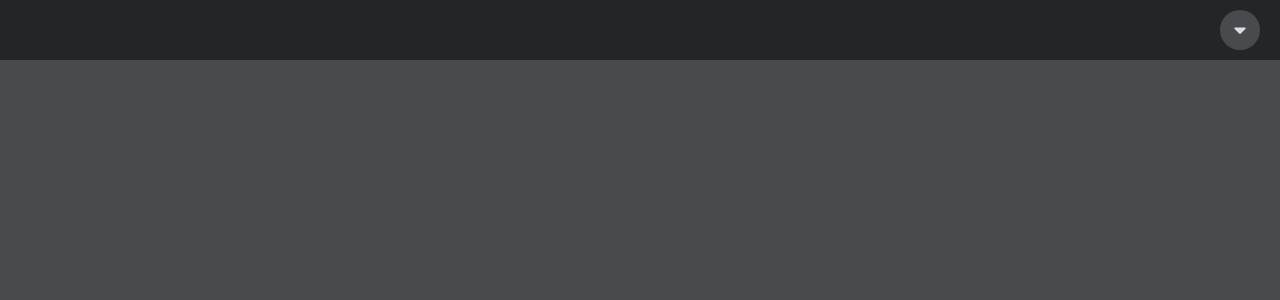
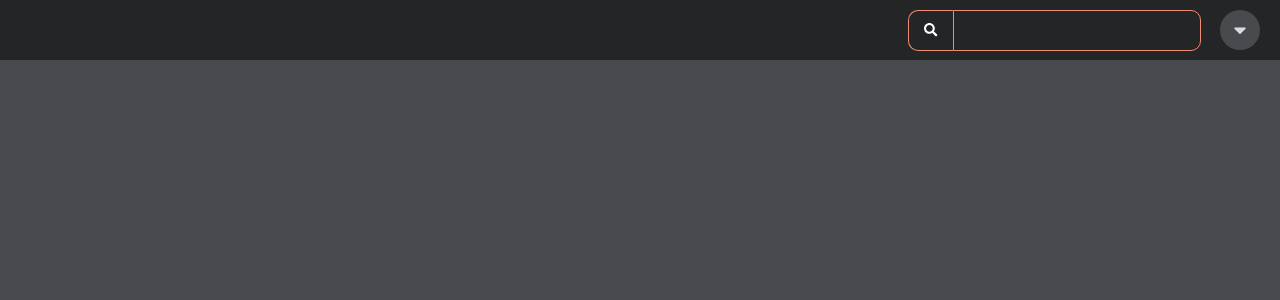
Before and after one commit to 007Sancheti/Weather-forecast, a React (Create React App) app: page / in a window 1280 px wide. Shown: the top 300 px of the page. Built offline with nearby package versions, Linux system fonts and the light colour scheme.

Commit message:
search bar added

```diff
--- a/package.json
+++ b/package.json
@@ -3,6 +3,9 @@
   "version": "0.1.0",
   "private": true,
   "dependencies": {
+    "@fortawesome/fontawesome-svg-core": "^1.2.36",
+    "@fortawesome/free-solid-svg-icons": "^5.15.4",
+    "@fortawesome/react-fontawesome": "^0.1.15",
     "@testing-library/jest-dom": "^5.11.4",
     "@testing-library/react": "^11.1.0",
     "@testing-library/user-event": "^12.1.10",
--- a/src/App.js
+++ b/src/App.js
@@ -6,6 +6,7 @@ import { ReactComponent as BoltIcon } from './assets/icon-buttons/bolt.svg';
 import { ReactComponent as ThemeIcon } from './assets/icon-buttons/theme.svg';
 import { ReactComponent as LightIcon } from './assets/icon-buttons/light.svg';
 import DropdownMenu from './components/nav-bar/dropdown-menu.component';
+import SearchBar from './components/search-bar/search-bar.component';
 import React, { useState } from 'react';
 
 const initialItems = [
@@ -50,6 +51,7 @@ function App() {
         >
             <div className='App'>
                 <NavBar>
+                    <SearchBar />
                     <NavItem
                         icon={<CaretIcon />}
                         render={(dropdownRef) => (
--- a/src/components/nav-bar/nav-bar.css
+++ b/src/components/nav-bar/nav-bar.css
@@ -10,4 +10,5 @@
     height: 100%;
     display: flex;
     justify-content: flex-end;
+    align-items: center;
 }
--- /dev/null
+++ b/src/components/search-bar/search-bar.component.jsx
@@ -0,0 +1,40 @@
+import React from 'react';
+import { FontAwesomeIcon } from '@fortawesome/react-fontawesome';
+import { faSearch } from '@fortawesome/free-solid-svg-icons';
+
+import './search-bar.css';
+
+class SearchBar extends React.Component {
+    handleChange = (event) => {
+        this.props.onSearchChange(event.target.value);
+    };
+
+    handleSubmit = (event) => {
+        event.preventDefault();
+        this.props.onFormSubmit();
+    };
+
+    render() {
+        const searchValue = this.props.searchValue;
+
+        return (
+            <div className='search-bar'>
+                <form className='search-form' onSubmit={this.handleSubmit}>
+                    <button className='search-form__btn' type='submit'>
+                        <FontAwesomeIcon icon={faSearch} color='white' />
+                    </button>
+                    <input
+                        className='search-form__input'
+                        type='text'
+                        id='searchBox'
+                        name='searchBox'
+                        value={searchValue}
+                        onChange={this.handleChange}
+                    />
+                </form>
+            </div>
+        );
+    }
+}
+
+export default SearchBar;
--- /dev/null
+++ b/src/components/search-bar/search-bar.css
@@ -0,0 +1,32 @@
+.search-form {
+    display: flex;
+    margin: auto 15px;
+}
+
+.search-form__input,
+.search-form__btn {
+    background: transparent;
+}
+
+.search-form__input {
+    outline: none;
+    flex-grow: 1;
+    height: 25px;
+    border: 1px solid var(--bg-accent3);
+    border-radius: 10px;
+    padding: 7px;
+    font-size: 18px;
+    font-weight: 500;
+    color: var(--text-color);
+    border-top-left-radius: 0;
+    border-bottom-left-radius: 0;
+}
+
+.search-form__btn {
+    width: 45px;
+    border: 1px solid var(--bg-accent3);
+    border-radius: 10px;
+    border-right: 0px;
+    border-top-right-radius: 0px;
+    border-bottom-right-radius: 0px;
+}
--- a/src/index.css
+++ b/src/index.css
@@ -17,6 +17,7 @@ code {
     --bg: #242526;
     --bg-accent1: #484a4d;
     --bg-accent2: #525357;
+    --bg-accent3: #ee8d73;
     --text-color: #dadce1;
     --nav-size: 60px;
     --border: 1px solid #474a4d;
@@ -36,6 +37,7 @@ code {
   --bg: #242526;
   --bg-accent1: #484a4d;
   --bg-accent2: #525357;
+  --bg-accent3: #ee8d73;
   --text-color: #dadce1;
 }
 
```
Also changed, not shown: 1 other file (tests, documents, lock files or other folders).
